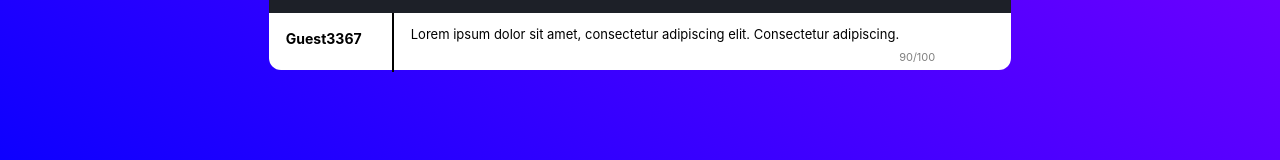
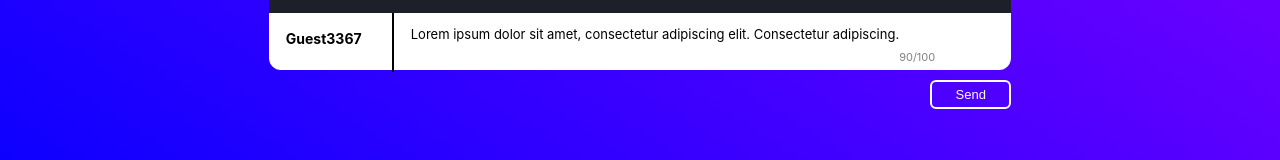
Before and after one commit to JurgenMik/voco-chat-client, a React (Create React App) app: page / in a window 1280 px wide. Shown: the part 500-660 px from the top of the page. Built offline with nearby package versions, Linux system fonts and the light colour scheme.

Commit message:
Created MessageSend component

```diff
--- a/src/App.js
+++ b/src/App.js
@@ -1,5 +1,6 @@
 import React from 'react';
 import {ChatEnterMessage} from './components/ChatEnterMessage'
+import {MessageSend} from "./components/MessageSend";
 import './App.css'
 
 function App() {
@@ -9,6 +10,7 @@ function App() {
                <div className="ekraanTaust">
                </div>
                <ChatEnterMessage/>
+               <MessageSend/>
           </div>
 
     );
--- a/src/components/MessageSend.css
+++ b/src/components/MessageSend.css
@@ -0,0 +1,23 @@
+.row{
+    width: 79%;
+}
+
+.nupp{
+
+    margin: 0;
+}
+
+.saada{
+
+    float: right;
+    border: 2px solid #FFFFFF;
+    background-color: transparent;
+    border-radius: 6px;
+    color: white;
+    font-family: Arial;
+    font-size: 13px;
+    width: 8%;
+    margin-top: 10px;
+    padding: 5px;
+
+}
--- a/src/components/MessageSend.jsx
+++ b/src/components/MessageSend.jsx
@@ -0,0 +1,17 @@
+import React, {Component} from 'react';
+import './MessageSend.css';
+
+export class MessageSend extends Component{
+
+    render(){
+        return(
+            <div className="container">
+                <div className="row">
+                  <div className="nupp">
+                    <button type="button" className="saada"> Send </button>
+                 </div>
+               </div>
+            </div>
+        )
+    }
+}
```
